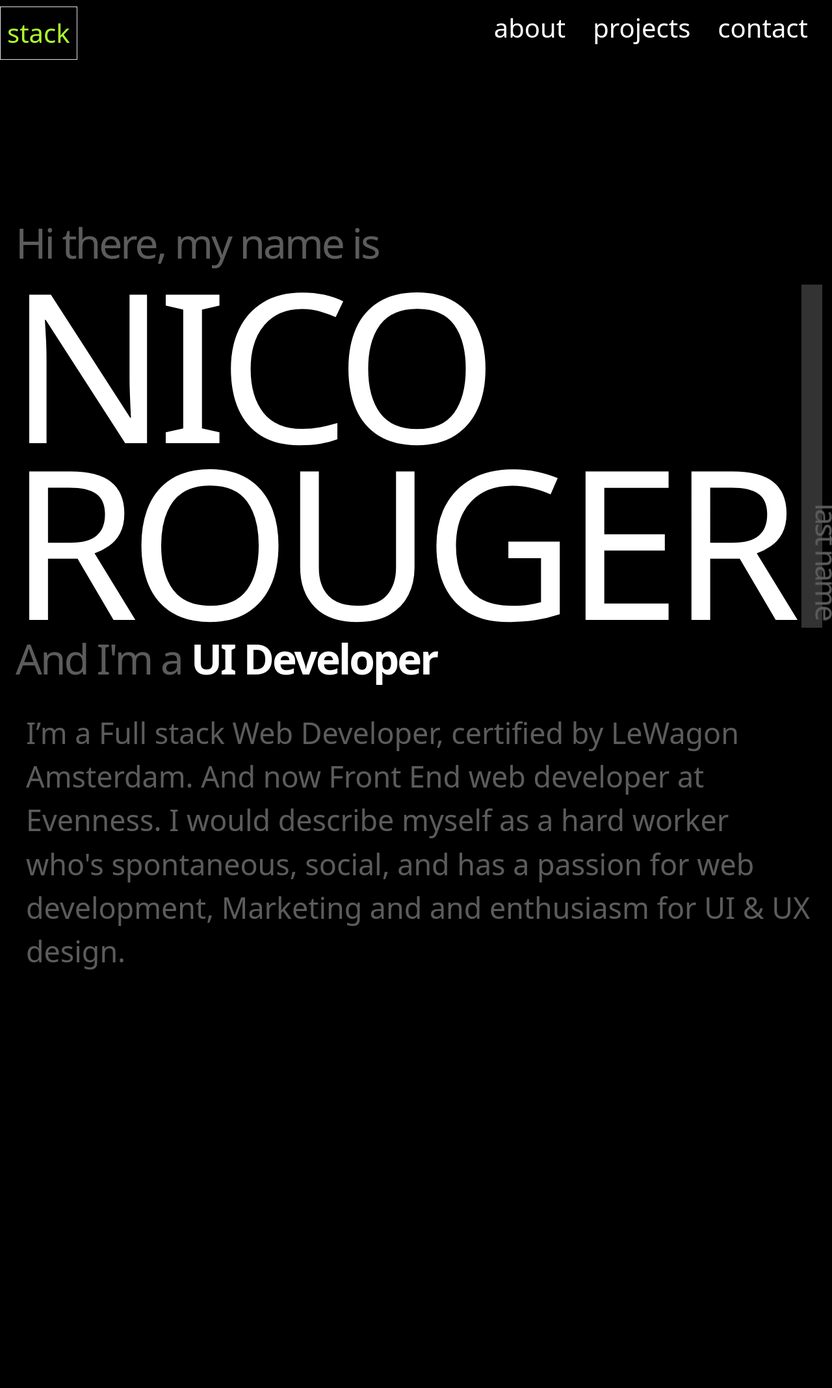
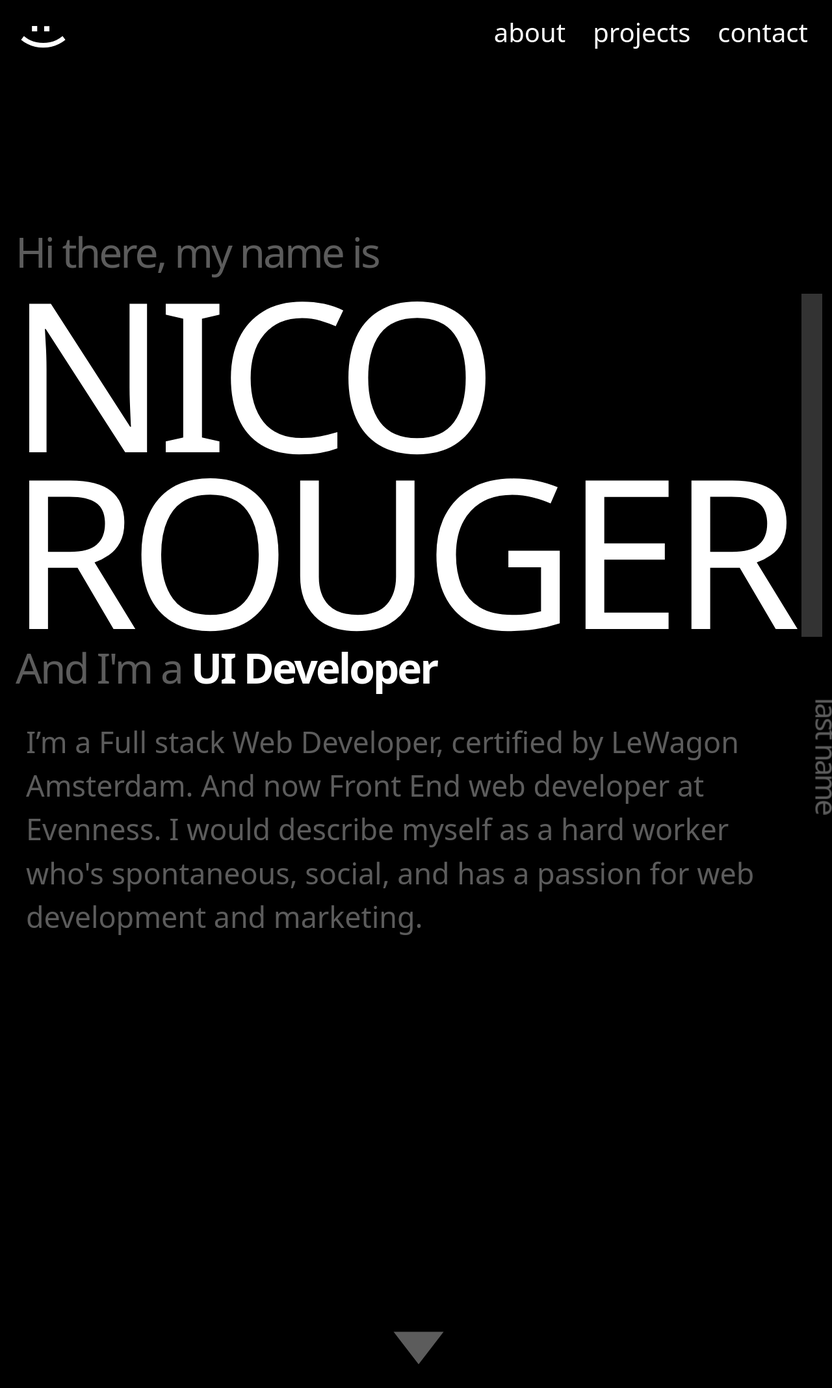
Before and after one commit to NRouger/my-portfolio, a React (Create React App) app: page / in a window 1280 px wide. Shown: the top 2136 px of the page at 65% size. Before the commit the page ends 1577 px from the top, so only its background shows below. Built offline with nearby package versions, Linux system fonts and the light colour scheme; a web font is replaced by a local one.

Commit message:
first section ready

```diff
--- a/public/index.html
+++ b/public/index.html
@@ -9,6 +9,8 @@
     <link rel="preconnect" href="https://fonts.googleapis.com">
     <link rel="preconnect" href="https://fonts.gstatic.com" crossorigin>
     <link href="https://fonts.googleapis.com/css2?family=Manrope:wght@200..800&display=swap" rel="stylesheet">
+    <link rel="stylesheet" href="https://cdnjs.cloudflare.com/ajax/libs/font-awesome/5.15.4/css/all.min.css" />
+
 
   </head>
   <body id="background-color">
--- a/src/components/Navbar.js
+++ b/src/components/Navbar.js
@@ -5,7 +5,9 @@ function Navbar() {
   return (
     <nav className="navbar">
         <div style={{display: "contents"}}>
-          <Link className="a-nav nav-list nav-item-left border" to="/stack">stack</Link>
+          <Link className="a-nav nav-list nav-item-left" to="/stack"><svg width="120" height="80" viewBox="0 0 55 23" fill="none" xmlns="http://www.w3.org/2000/svg">
+          <path d="M17.95 3.3L21.655 3.3V7.005H17.95V3.3ZM26.545 3.33L30.25 3.33V7.035L26.545 7.035V3.33ZM10.285 12.9832L12.28 10.3132C13.71 11.5132 15.165 12.4682 16.645 13.1782C18.135 13.8882 19.645 14.3982 21.175 14.7082C22.715 15.0282 24.29 15.1932 25.9 15.2032C27.51 15.1932 29.08 15.0332 30.61 14.7232C32.15 14.4132 33.66 13.8982 35.14 13.1782C36.62 12.4682 38.085 11.5132 39.535 10.3132L41.515 12.9832C40.155 14.1532 38.62 15.1532 36.91 15.9832C35.2 16.8132 33.4 17.4432 31.51 17.8732C29.63 18.3032 27.76 18.5032 25.9 18.4732C24.04 18.5032 22.17 18.3032 20.29 17.8732C18.41 17.4432 16.615 16.8132 14.905 15.9832C13.185 15.1532 11.645 14.1532 10.285 12.9832Z" fill="white"/></svg>
+          </Link>
         </div>
       <ul className='nav-list'>
         <li>
--- a/src/pages/Home.js
+++ b/src/pages/Home.js
@@ -5,6 +5,7 @@ import 'aos/dist/aos.css';
 import "../styles/App.css";
 import "../styles/Buttons.css";
 import "../styles/Home.css";
+import "../styles/Icons.css"
 import Navbar from '../components/Navbar'
 import '../styles/Navbar.css'
 import TypingEffect from "../components/TypingEffect";
@@ -30,13 +31,16 @@ function Home() {
 
             <p className="home subtitle">And I'm a <strong id='highlight-white'>UI Developer</strong></p>
             <div class="text-box">
-              <p>I’m a Full stack Web Developer, certified by LeWagon Amsterdam. And now Front End web developer at Evenness. I would describe myself as a hard worker who's spontaneous, social, and has a passion for web development, Marketing and and enthusiasm for UI & UX design. </p>
+              <p>I’m a Full stack Web Developer, certified by LeWagon Amsterdam. And now Front End web developer at Evenness. I would describe myself as a hard worker who's spontaneous, social, and has a passion for web development and marketing. </p>
             </div>
-            <div>
-              {/* <Link to="/portfolio"> data-aos="fade" data-aos-offset="100" */}
-                {/* <button className="material-bubble" style={{ margin: "3rem 1rem"}}>Get to know me</button> */}
-              {/* </Link> */}
+            <div class="arrow-bottom">
+              <svg  width="80px" height="80px" viewBox="0 0 36 23" fill="none" xmlns="http://www.w3.org/2000/svg">
+              <path d="M18 23L0.679489 0.5L35.3205 0.5L18 23Z" fill="#5C5C5C"/>
+              </svg>
             </div>
+            <section>
+
+            </section>
           </div>
           </div>
         </div>
--- a/src/styles/Home.css
+++ b/src/styles/Home.css
@@ -5,8 +5,9 @@
   display: flex;
   /* padding-top: 10%; */
   margin: inherit;
+}
 
-}
+
 
 
 /* Media query for tablets (768px and up) */
--- /dev/null
+++ b/src/styles/Icons.css
@@ -0,0 +1,8 @@
+.arrow-bottom{
+  /* transform: translateX(50%) rotate();  */
+  display: flex;
+  flex-direction: column;
+  justify-content: flex-end;
+  align-items: center;
+  margin-top: 45%;
+}
--- a/src/styles/Navbar.css
+++ b/src/styles/Navbar.css
@@ -26,6 +26,9 @@ a:hover {
   padding: 10px;
   text-decoration: none;
   color: greenyellow;
+  transform: translateX(50%) rotate(); /* Rotate the subtitle by 90 degrees */
+  width: 20%;
+
 }
 
 .nav-list {
```
